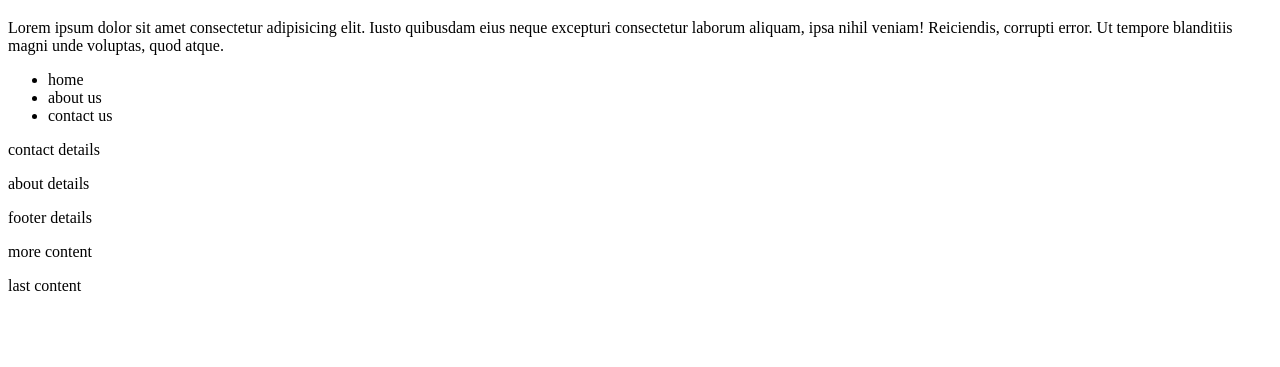
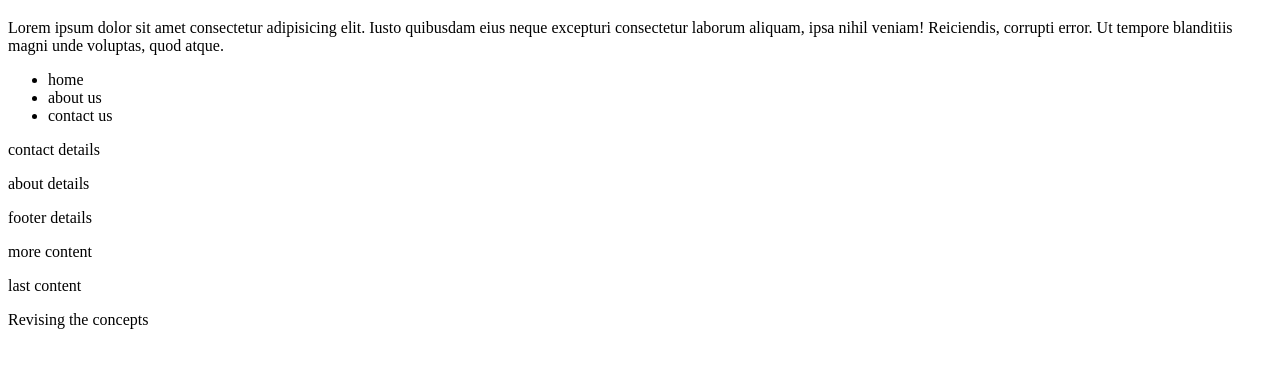
Before and after one commit to sribinu/learn-git, a plain HTML site: page index.html in a window 1280 px wide. Shown: the part 61-428 px from the top of the page. Drawn offline with Linux system fonts and the light colour scheme.

Commit message:
revising concepts

```diff
--- a/index.html
+++ b/index.html
@@ -24,6 +24,7 @@
       <p>footer details</p>
       <p>more content</p>
       <p>last content</p>
+      <p>Revising the concepts</p>
     </footer>
   </body>
 </html>
```
